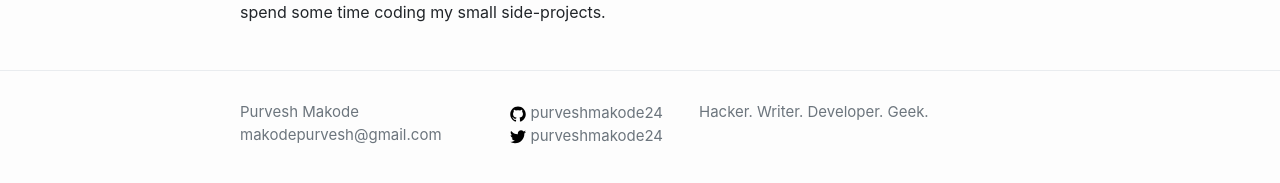
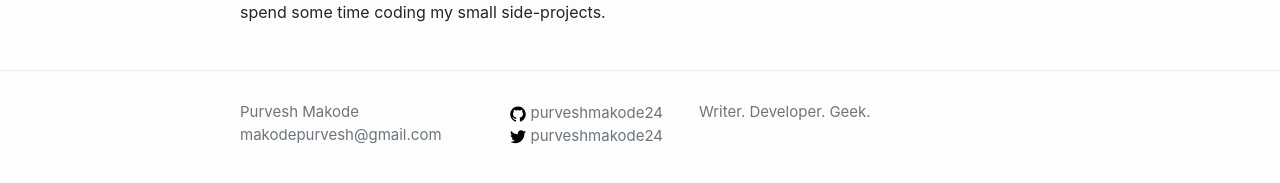
Before and after one commit to purveshmakode24/blog, a Jekyll site: the page built from about.md, in a window 1280 px wide. Shown: the part 300-483 px from the top of the page. Built offline with Jekyll 4.4.1, drawn with Linux system fonts in a browser that asks for light colours.

Commit message:
Update _config.yml

```diff
--- a/_config.yml
+++ b/_config.yml
@@ -7,7 +7,7 @@ title: Purvesh's Blog
 author: Purvesh Makode
 email: makodepurvesh@gmail.com
 description: >- # this means to ignore newlines until "baseurl:"
-  Hacker. Writer. Developer. Geek.
+  Writer. Developer. Geek.
 baseurl: "" # the subpath of your site, e.g. /blog
 url: "blog.purveshmakode.com"
 permalink: /:categories/:year/:month/:day/:title/
```
